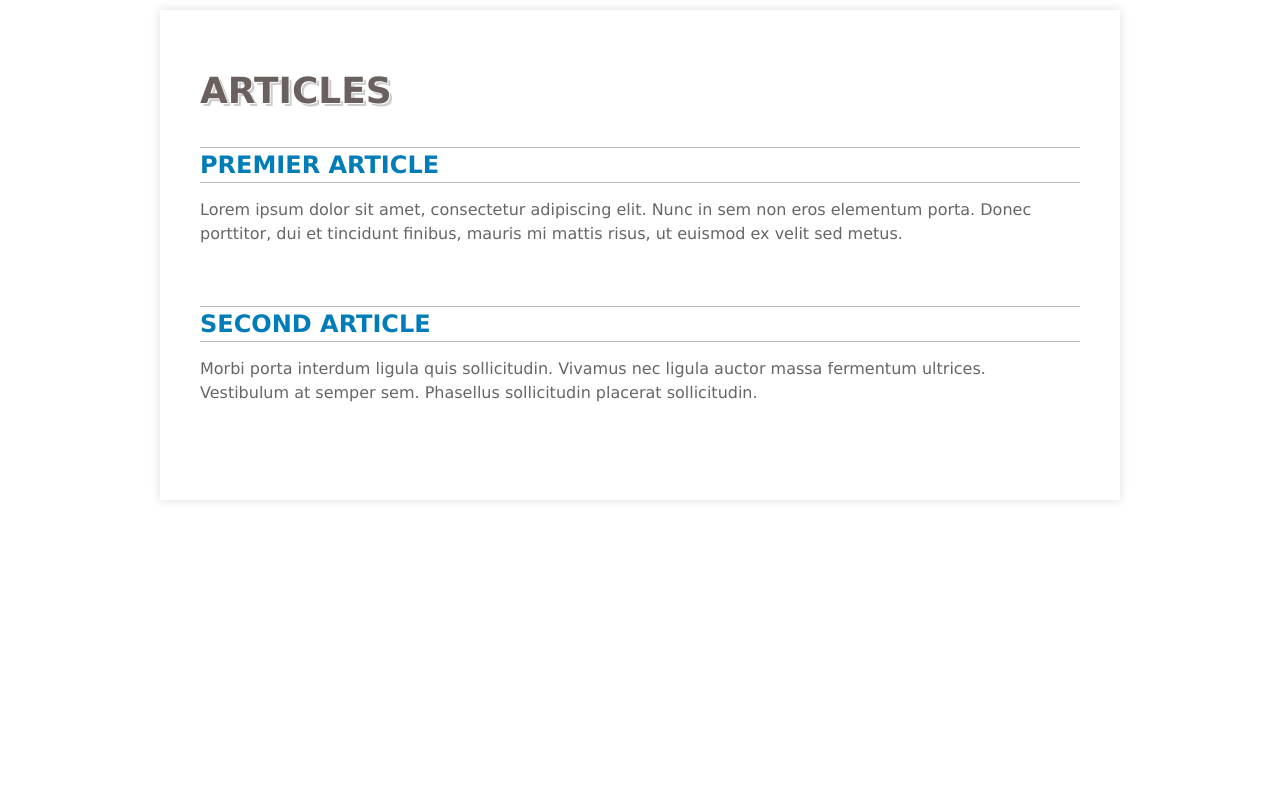
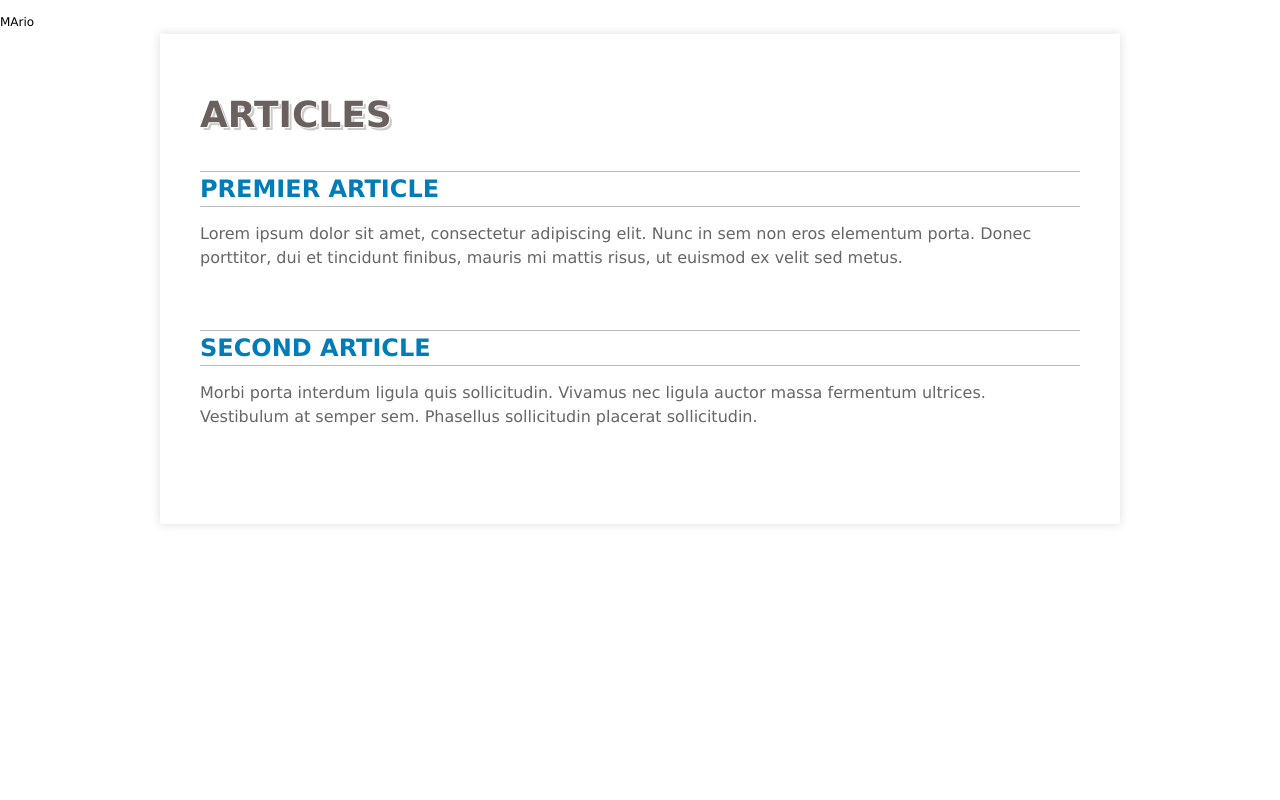
Before and after one commit to recca004/01_php, a PHP site: page /index.php in a window 1280 px wide. Run offline with PHP 8.4, Linux system fonts and the light colour scheme; data comes from the database, SQL or seed files in the repository.

Commit message:
changer index

```diff
--- a/01_EXOS/index.php
+++ b/01_EXOS/index.php
@@ -14,4 +14,6 @@ include SITE_PATH . '/application/'.$page.'/Controller.php';
 
 $Controller=new Controller($page, $action);
 $datas=$Controller->get_Datas();
+
+Echo "MArio";
 include SITE_PATH . '/view/page.php';
```
